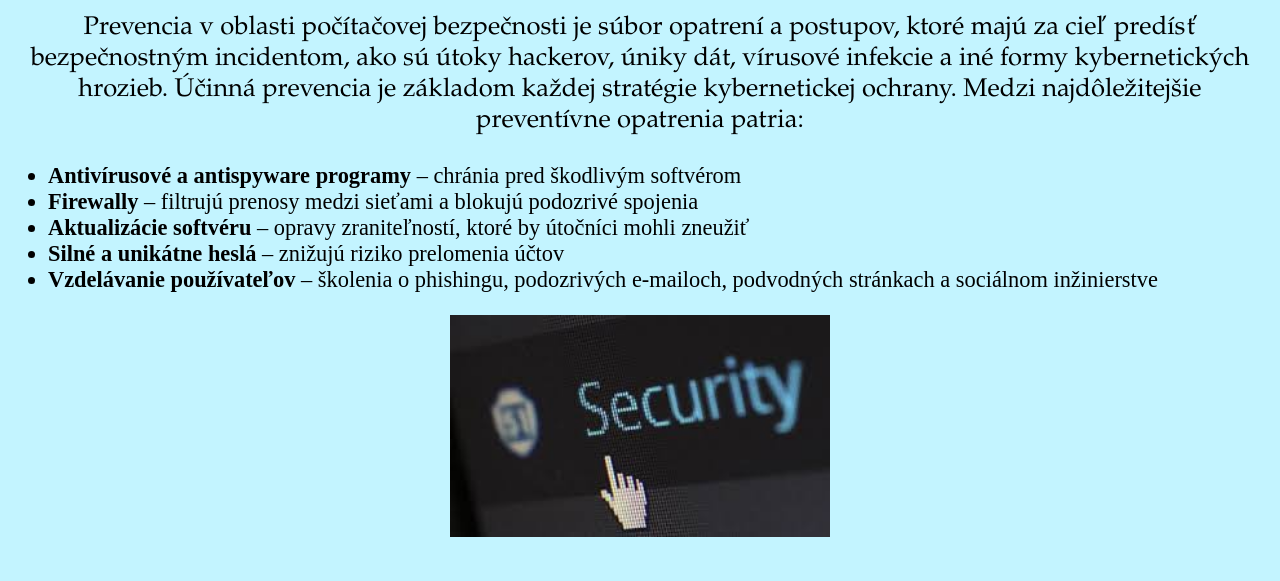
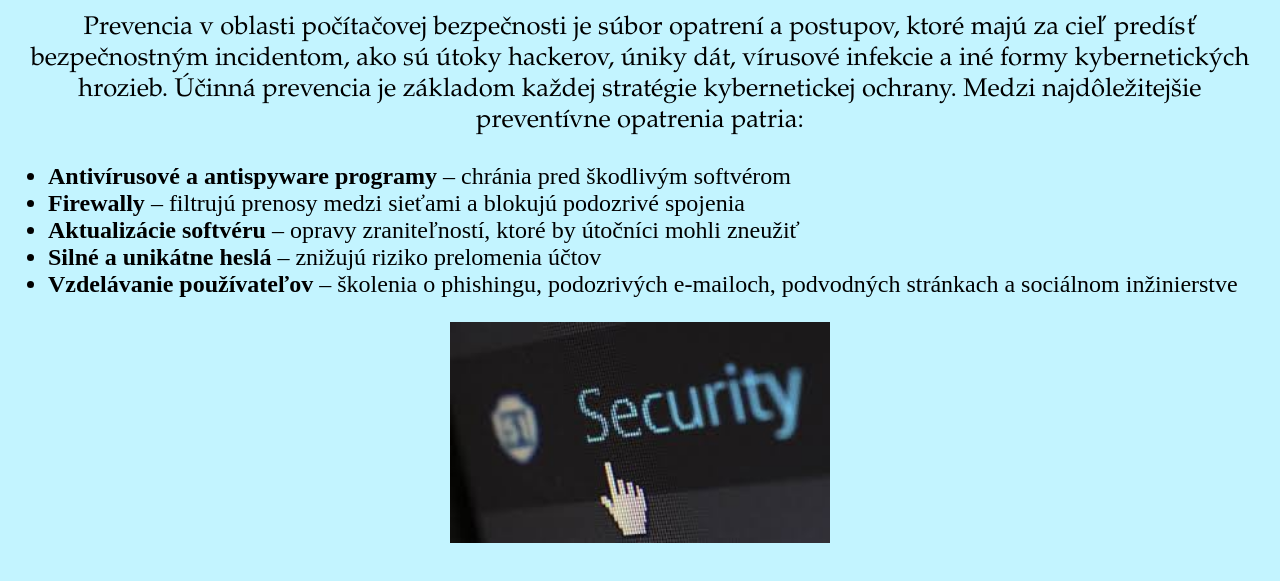
Before and after one commit to HankaMichalcova/rocnikovy-projekt, a plain HTML site: page prevencia.html in a window 1280 px wide. Shown: the part 89-670 px from the top of the page. Drawn offline with Linux system fonts and the light colour scheme.

Commit message:
Update prevencia.html

```diff
--- a/prevencia.html
+++ b/prevencia.html
@@ -9,7 +9,7 @@
 
 	<p style="font-family:Garamond;font-size:200%;text-align:center;"><u><strong>1. Prevencia</strong></u></p>
 	<p style="font-family:Garamond;font-size:160%;text-align:center;">Prevencia v oblasti počítačovej bezpečnosti je súbor opatrení a postupov, ktoré majú za cieľ predísť bezpečnostným incidentom, ako sú útoky hackerov, úniky dát, vírusové infekcie a iné formy kybernetických hrozieb. Účinná prevencia je základom každej stratégie kybernetickej ochrany. Medzi najdôležitejšie preventívne opatrenia patria:</p>
-	<ul style="font-size:140%;">
+	<ul style="font-size:150%;">
 		<li><strong>Antivírusové a antispyware programy</strong> – chránia pred škodlivým softvérom</li>
 		<li><strong>Firewally</strong> – filtrujú prenosy medzi sieťami a blokujú podozrivé spojenia</li>
 		<li><strong>Aktualizácie softvéru</strong> – opravy zraniteľností, ktoré by útočníci mohli zneužiť</li>
```
